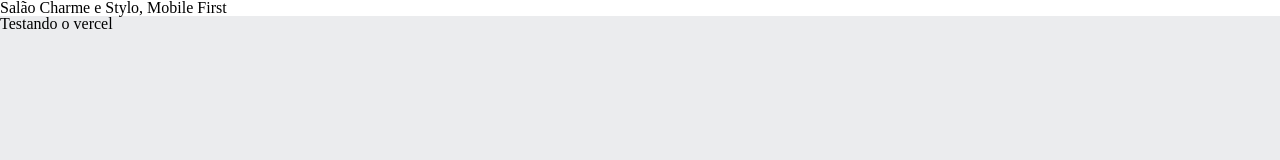
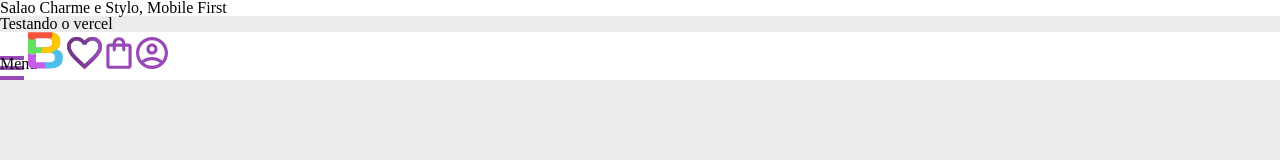
Before and after one commit to maryanabalalinda/responsividade_Mobilefirst, a plain HTML site: page index.html in a window 1280 px wide. Drawn offline with Linux system fonts and the light colour scheme.

Commit message:
salvando

```diff
--- a/index.html
+++ b/index.html
@@ -5,12 +5,19 @@
     <meta name="viewport" content="width=device-width, initial-scale=1.0">
     <title>Salão Charme e Stylo</title>
     <link rel="stylesheet" href="reset.css">
- <link rel="stylesheet" href="styles.css">
-
+    <link rel="stylesheet" href="styles.css">
+    <link rel="stylesheet" href="styles/header.css">
 
 </head>
 <body>
-    <h1 class="titulo">Salão Charme e Stylo, Mobile First</h1>
+    <h1 class="titulo">Salao Charme e Stylo, Mobile First</h1>
     <h2 class="titulo">Testando o vercel</h2>
+    <header class="cabecalho">
+        <span class="cabecalho__menu-hamburguer">Menu</span>
+        <img src="imagens/Logo.svg" alt="Logotipo da Biblioteca Start">
+        <a href="#"><img src="imagens/Favoritos.svg" alt="Meus favoritos"></a>
+        <a href="#"><img src="imagens/Emprestimos.svg" alt="Meus Empréstimos"></a>
+        <a href="#"><img src="imagens/Usuario.svg" alt="Meu Perfil"></a>
+    </header>
 </body>
 </html>
--- /dev/null
+++ b/styles/header.css
@@ -0,0 +1,9 @@
+.cabecalho__menu-hamburguer{
+    width: 24px;
+    height: 24px;
+    background-image: url("../imagens/Menu.svg");
+    display: inline-block;
+  }
+  .cabecalho{
+    background-color: var(--branco);
+  }
```
Also changed, not shown: imagens/Emprestimos.svg (renamed from imagem/Emprestimos.svg), imagens/Favoritos.svg (renamed from imagem/Favoritos.svg), imagens/Logo.svg (renamed from imagem/Logo.svg), imagens/Menu.svg (renamed from imagem/Menu.svg), imagens/Usuario.svg (renamed from imagem/Usuario.svg), imagens/temp.html (added).
